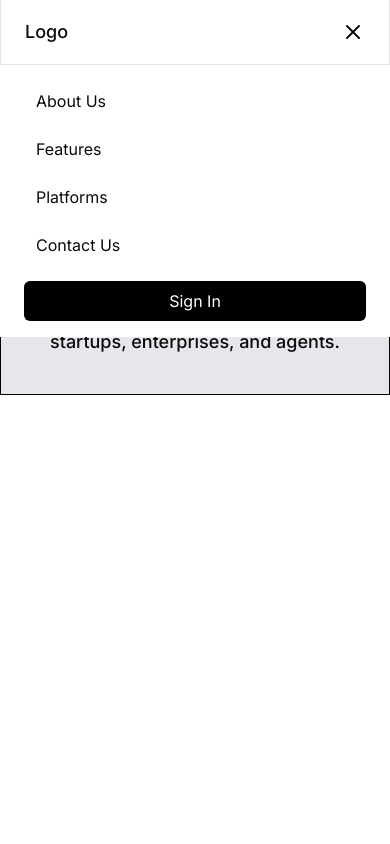
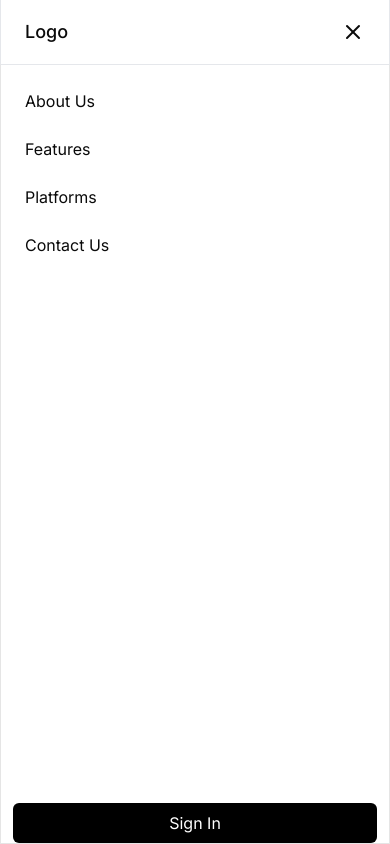
Before and after one commit to simocompsci/HelpfullResources, a Next.js app in the folder webapp/: page / in a window 390 px wide. Both pictures are taken after a click on the button 353 px from the left and 32 px from the top of the page. Built offline with nearby package versions, Linux system fonts and the light colour scheme; a web font is replaced by a local one.

Commit message:
working on the landing page

```diff
--- a/webapp/app/components/Landing/Navbar.tsx
+++ b/webapp/app/components/Landing/Navbar.tsx
@@ -50,7 +50,8 @@ export default function NavBar() {
 
         {/* Mobile Menu */}
         {open && (
-          <div className="absolute left-0 right-0 top-full z-50 border-t border-gray-200 bg-white px-6 py-4 md:hidden">
+          <div className="fixed inset-x-0 top-16 bottom-0 z-40 bg-white md:hidden border border-t-gray-200">
+            <div className="flex h-full flex-col items-start px-3 pb-[env(safe-area-inset-bottom)] pt-4">
               <div className="flex flex-col gap-2">
                 <a href="#" className="rounded-sm px-3 py-2 hover:bg-gray-100">
                   About Us
@@ -64,8 +65,9 @@ export default function NavBar() {
                 <a href="#" className="rounded-sm px-3 py-2 hover:bg-gray-100">
                   Contact Us
                 </a>
+              </div>
 
-              <button className="mt-2 w-full rounded-sm bg-black px-4 py-2 text-white hover:bg-gray-900">
+              <button className="mt-auto w-full rounded-sm bg-black px-4 py-2 text-white hover:bg-gray-900">
                 Sign In
               </button>
             </div>
```
Lines whose indentation alone changed are shown as unchanged.
